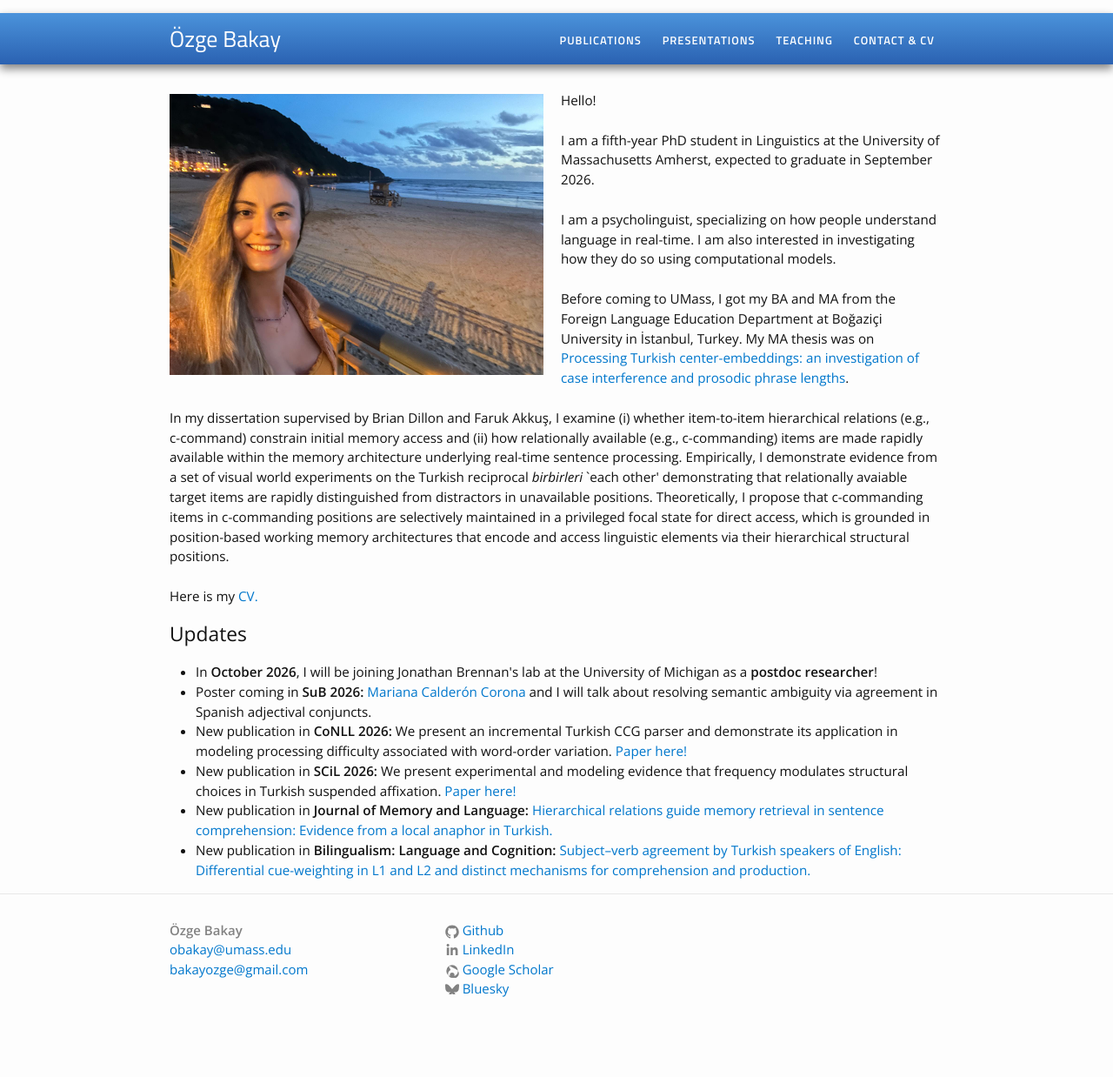
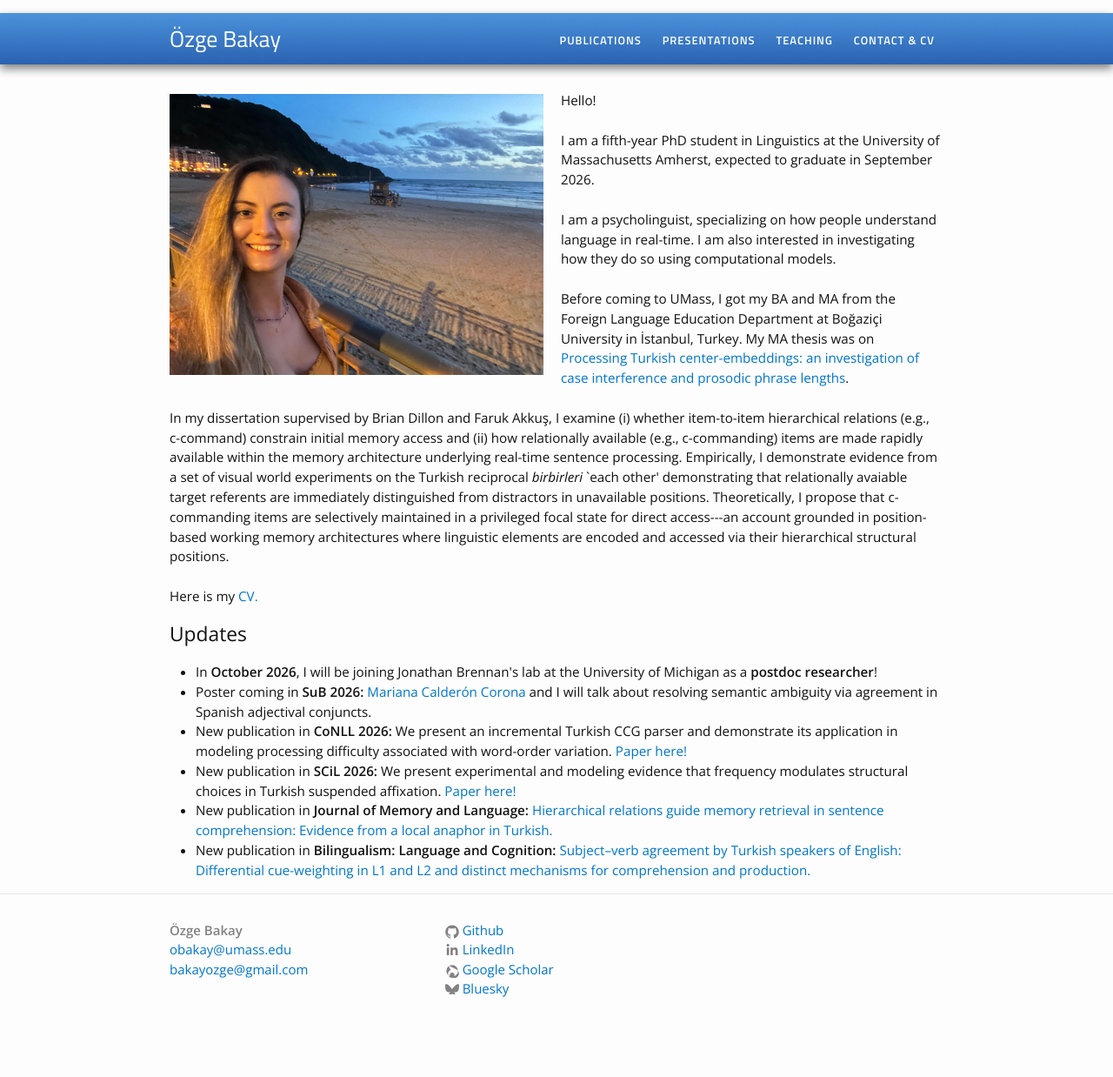
Before and after one commit to ozgebakay/ozgebakay.github.io, a Jekyll site: the page built from index.html, in a window 1280 px wide. Shown: the whole page at 87% size. Built offline with Jekyll 4.4.1, drawn with Linux system fonts in a browser that asks for light colours.

Commit message:
Update index.html

```diff
--- a/index.html
+++ b/index.html
@@ -14,7 +14,7 @@ I am a psycholinguist, specializing on how people understand language in real-ti
 
 Before coming to UMass, I got my BA and MA from the Foreign Language Education Department at Boğaziçi University in İstanbul, Turkey. My MA thesis was on <a href="https://drive.google.com/file/d/14g6h468X45LS5cQqZ8u38hscxFIGchVK/view" target="_blank">Processing Turkish center-embeddings: an investigation of case interference and prosodic phrase lengths</a>.<br><br>
 
-In my dissertation supervised by Brian Dillon and Faruk Akkuş, I examine (i) whether item-to-item hierarchical relations (e.g., c-command) constrain initial memory access and (ii) how relationally available (e.g., c-commanding) items are made rapidly available within the memory architecture underlying real-time sentence processing. Empirically, I demonstrate evidence from a set of visual world experiments on the Turkish reciprocal <i>birbirleri</i> `each other' demonstrating that relationally avaiable target items are rapidly distinguished from distractors in unavailable positions. Theoretically, I propose that c-commanding items in c-commanding positions are selectively maintained in a privileged focal state for direct access, which is grounded in position-based working memory architectures that encode and access linguistic elements via their hierarchical structural positions. <br><br>
+In my dissertation supervised by Brian Dillon and Faruk Akkuş, I examine (i) whether item-to-item hierarchical relations (e.g., c-command) constrain initial memory access and (ii) how relationally available (e.g., c-commanding) items are made rapidly available within the memory architecture underlying real-time sentence processing. Empirically, I demonstrate evidence from a set of visual world experiments on the Turkish reciprocal <i>birbirleri</i> `each other' demonstrating that relationally avaiable target referents are immediately distinguished from distractors in unavailable positions. Theoretically, I propose that c-commanding items are selectively maintained in a privileged focal state for direct access---an account grounded in position-based working memory architectures where linguistic elements are encoded and accessed via their hierarchical structural positions. <br><br>
 
 Here is my <a href="/OzgeBakay_CV.pdf">CV.</a></p>
 
```
